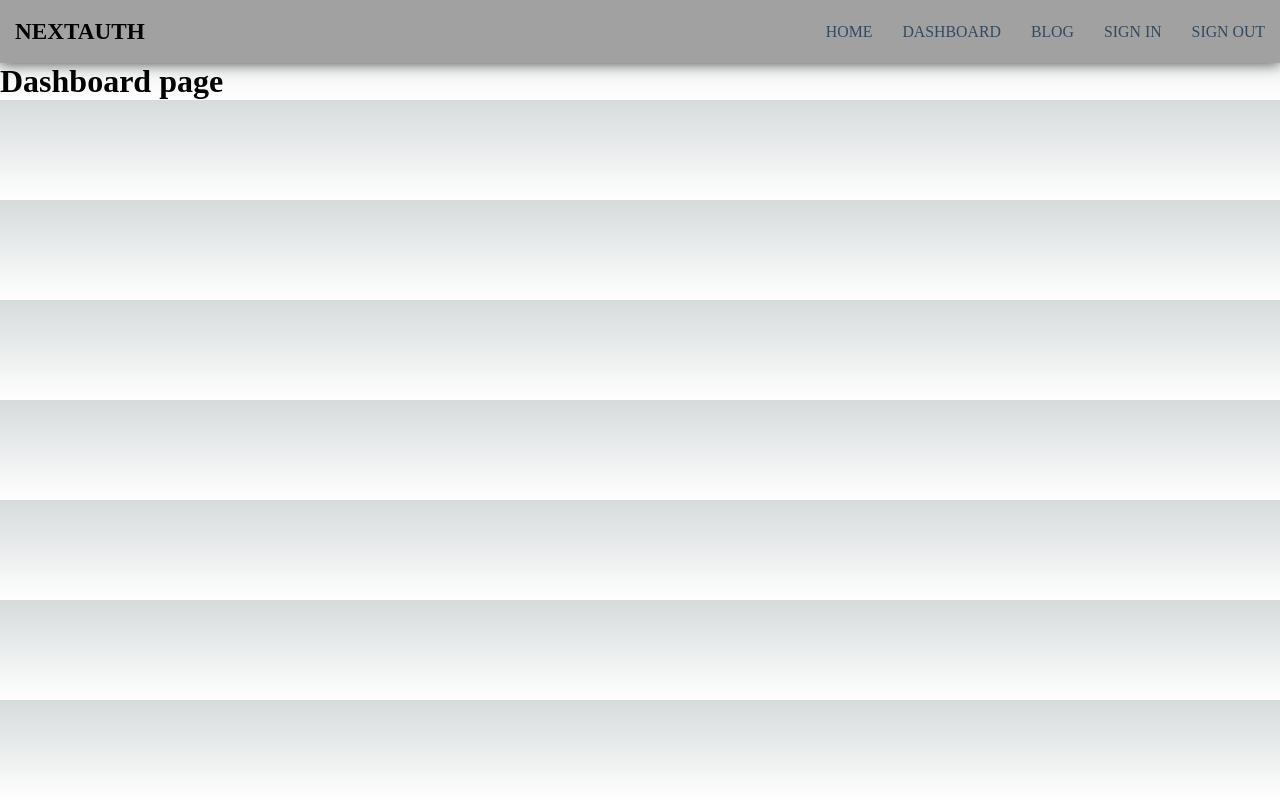
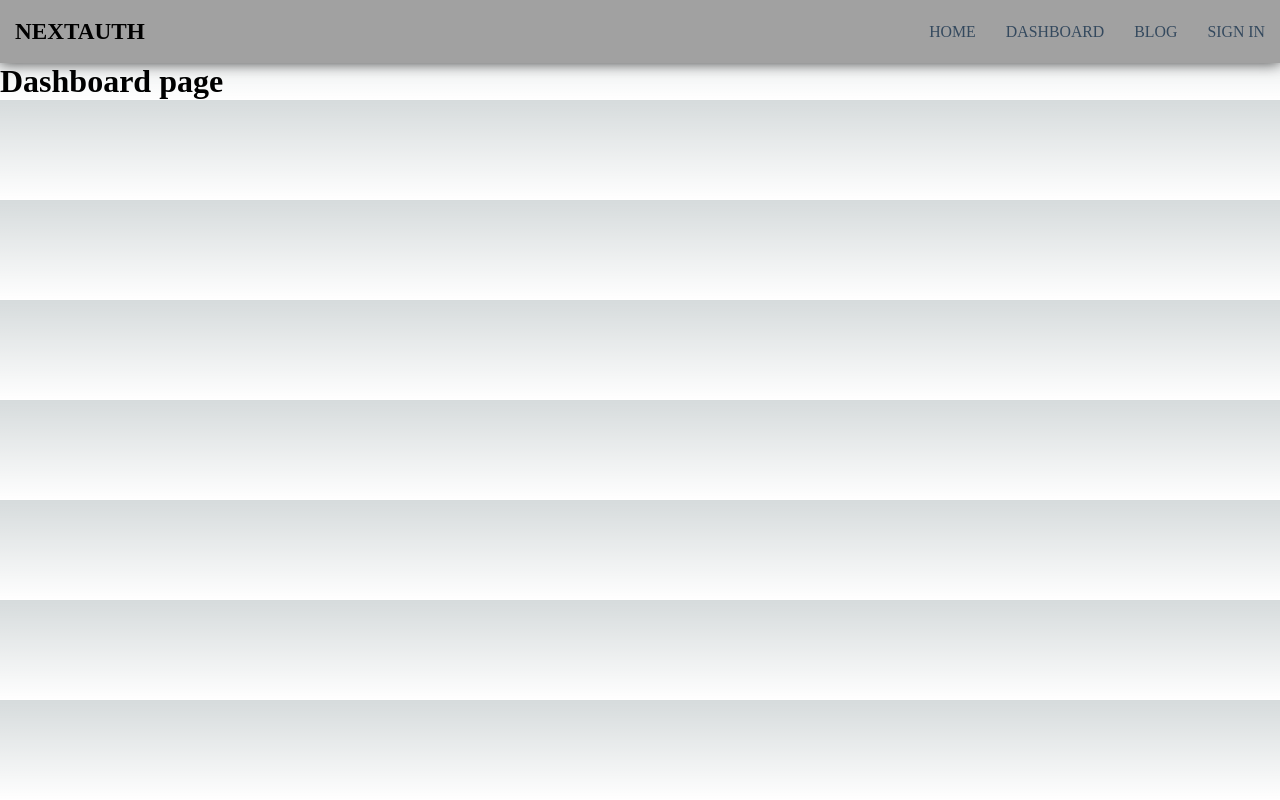
Before and after one commit to thethmuenaing/Next.js-Tutorial, a Next.js app in the folder next-auth/: page /dashboard in a window 1280 px wide. Built offline with nearby package versions, Linux system fonts and the light colour scheme; no server answers.

Commit message:
Client-side Authentication

```diff
--- a/next-auth/components/Navbar.js
+++ b/next-auth/components/Navbar.js
@@ -3,12 +3,13 @@ import { signIn, signOut, useSession } from "next-auth/client";
 
 function Navbar() {
 	const [session, loading] = useSession();
+	console.log({ session, loading });
 	return (
 		<nav className="header">
 			<h1 className="logo">
 				<a href="#">NextAuth</a>
 			</h1>
-			<ul className={`main-nav `}>
+			<ul className={`main-nav ${!session && loading ? "loading" : "loaded"} `}>
 				<li>
 					<Link href="/">Home</Link>
 				</li>
@@ -19,6 +20,7 @@ function Navbar() {
 					<Link href="/blog">Blog</Link>
 				</li>
 
+				{!session && !loading && (
 					<li>
 						<Link
 							href="/api/auth/signin"
@@ -30,7 +32,9 @@ function Navbar() {
 							Sign In
 						</Link>
 					</li>
+				)}
 
+				{session && (
 					<li>
 						<Link
 							href="/api/auth/signout"
@@ -42,6 +46,7 @@ function Navbar() {
 							Sign Out
 						</Link>
 					</li>
+				)}
 			</ul>
 		</nav>
 	);
```
Lines whose indentation alone changed are shown as unchanged.
